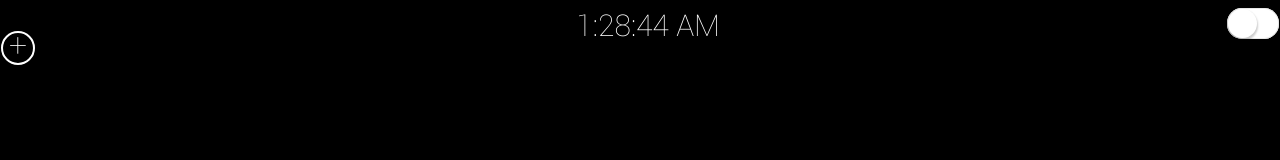
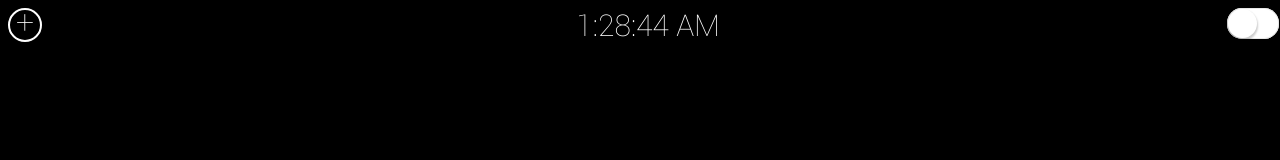
Before and after one commit to MaxLeiter/Cydget-Notes, a plain HTML site: page Notes/User/Library/GroovyLock/Notes.cydget/LockBackground.html in a window 1280 px wide. Drawn offline with Linux system fonts and the light colour scheme.

Commit message:
fixed + location

```diff
--- a/Notes/User/Library/GroovyLock/Notes.cydget/css/stickies-light.css
+++ b/Notes/User/Library/GroovyLock/Notes.cydget/css/stickies-light.css
@@ -7,9 +7,6 @@
  .add-sticky {
      cursor: default;
      position: absolute;
-     margin-top: 30px;
-     top:1px;
-     left:1px;
      font-size:200%;
      color:#fff;
      border:2px solid #fff;
```
